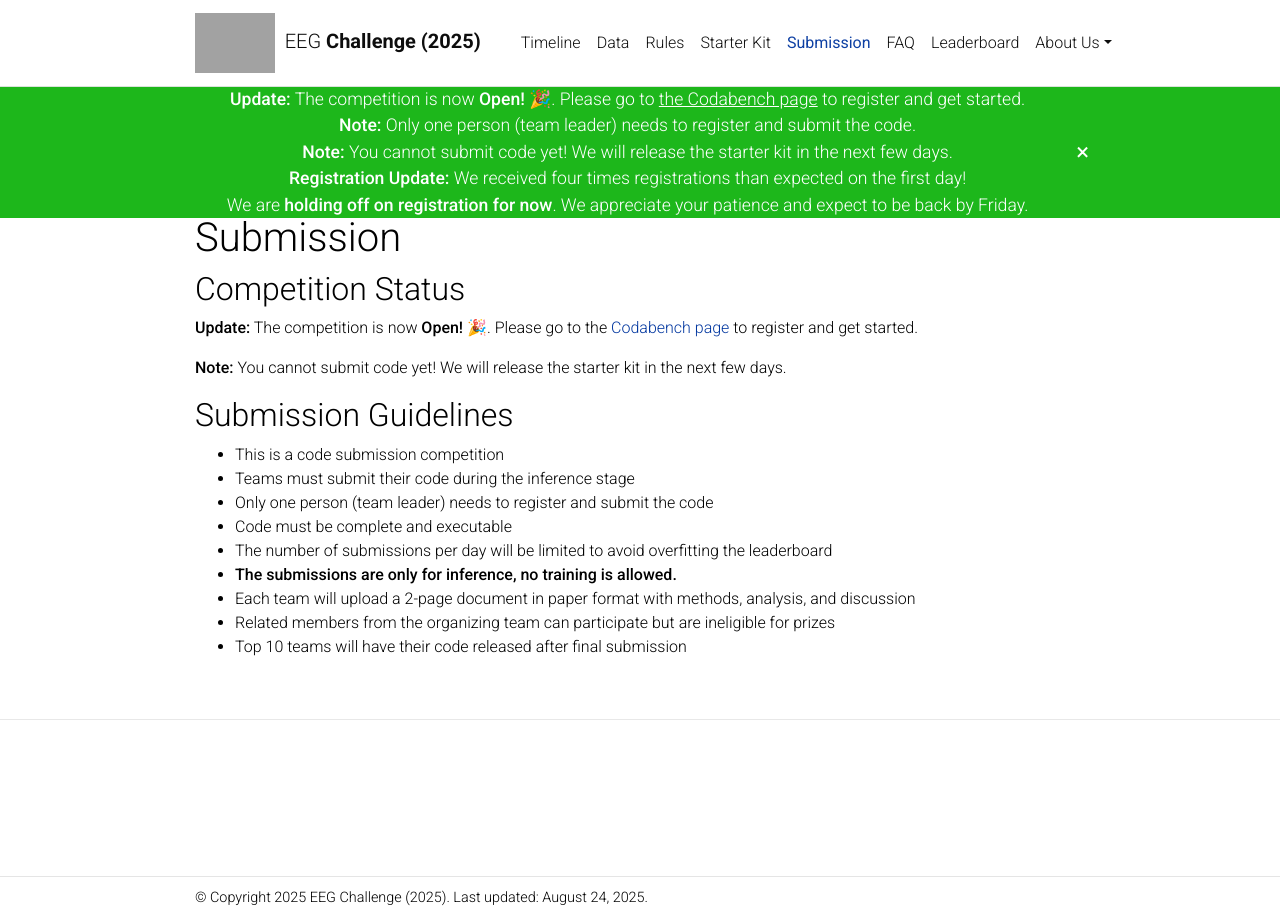
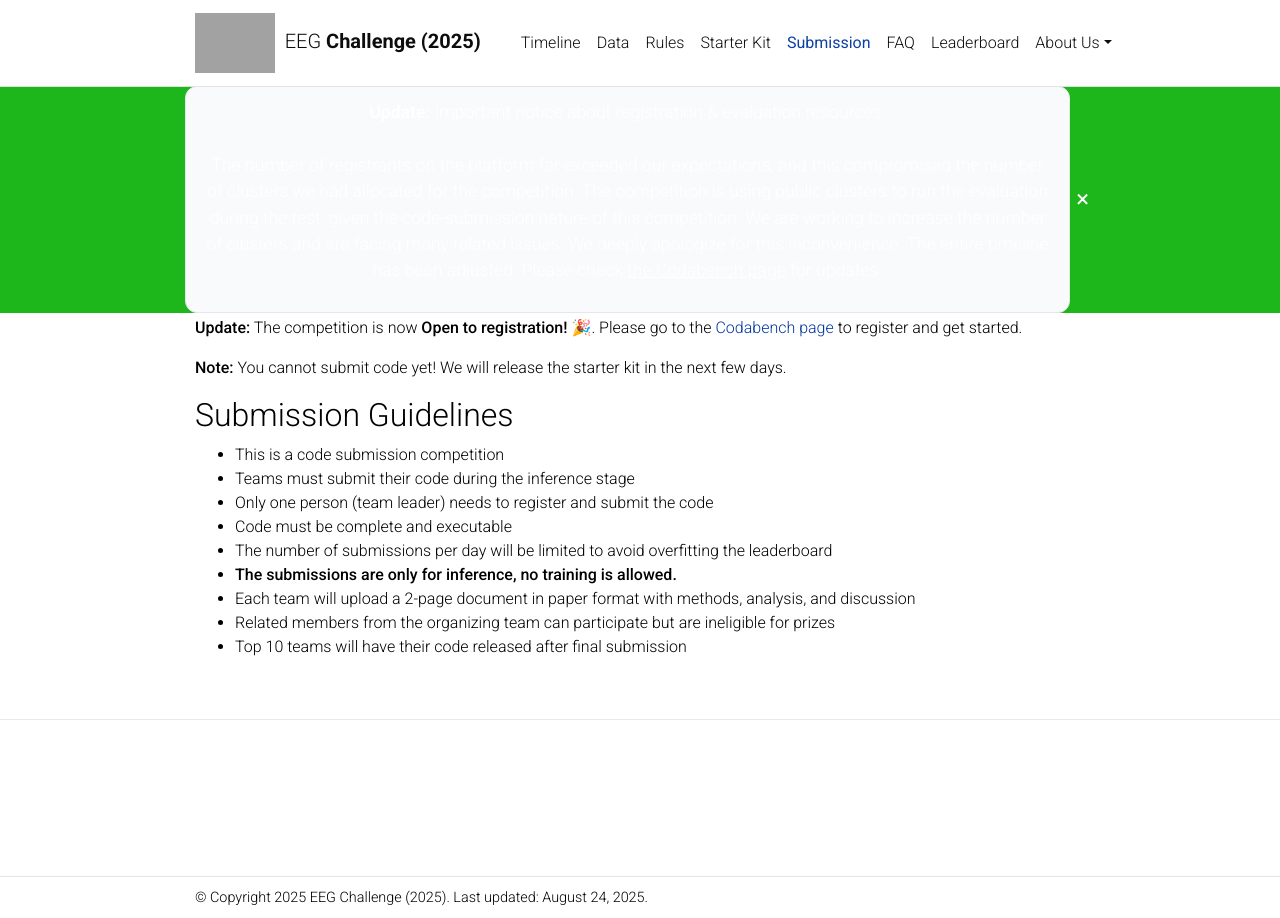
Before and after one commit to urgent-challenge/urgent2024, a Jekyll site: the page built from _pages/submission.md, in a window 1280 px wide. Built offline with Jekyll 4.4.1, drawn with Linux system fonts in a browser that asks for light colours; comment, search, counter and statistics services are not loaded; a style sheet for code colours, icons or effects is not loaded; grey boxes are pictures that could not be loaded.

Commit message:
Updating the warning message

```diff
--- a/_layouts/default.html
+++ b/_layouts/default.html
@@ -70,14 +70,16 @@
       <div class="banner__content">
         <div class="banner__text">
 
-          <div style="text-align: center; width: 100%;">
-            <strong>Update:</strong> The competition is now <strong>Open! 🎉</strong>.
-            Please go to <a href="https://www.codabench.org/competitions/9975/" style="text-decoration: underline;">the Codabench page</a> to register and get started.<br>
-            <strong>Note:</strong> Only one person (team leader) needs to register and submit the code.<br>
-            <strong>Note:</strong> You cannot submit code yet! We will release the starter kit in the next few days.<br>
-            <strong>Registration Update:</strong> We received four times registrations than expected on the first day!<br>
-            We are <strong>holding off on registration for now</strong>. We appreciate your patience and expect to be back by Friday.
-          </div>
+        <div style="text-align: center; width: 100%; padding: 12px 16px; border: 1px solid #e5e7eb; border-radius: 12px; background: #f9fafb; line-height: 1.5;">
+          <strong>Update:</strong> Important notice about registration &amp; evaluation resources.<br><br>
+            The number of registrants on the platform far exceeded our expectations, and this compromised the number of clusters we had allocated for the competition.
+            The competition is using public clusters to run the evaluation during the test, given the code-submission nature of this competition.
+            We are working to increase the number of clusters and are facing many related issues. We deeply apologize for this inconvenience.
+            The entire timeline has been adjusted.
+            Please check <a href="https://www.codabench.org/competitions/9975/" style="text-decoration: underline;">the Codabench page</a> for updates.
+          </p>
+        </div>
+
         </div>
         <button class="banner__close" type="button" data-dismiss="banner" aria-label="Close">
           <span aria-hidden="true">&times;</span>
```
Also changed, not shown: _pages/submission.md (+1 -1 lines).
